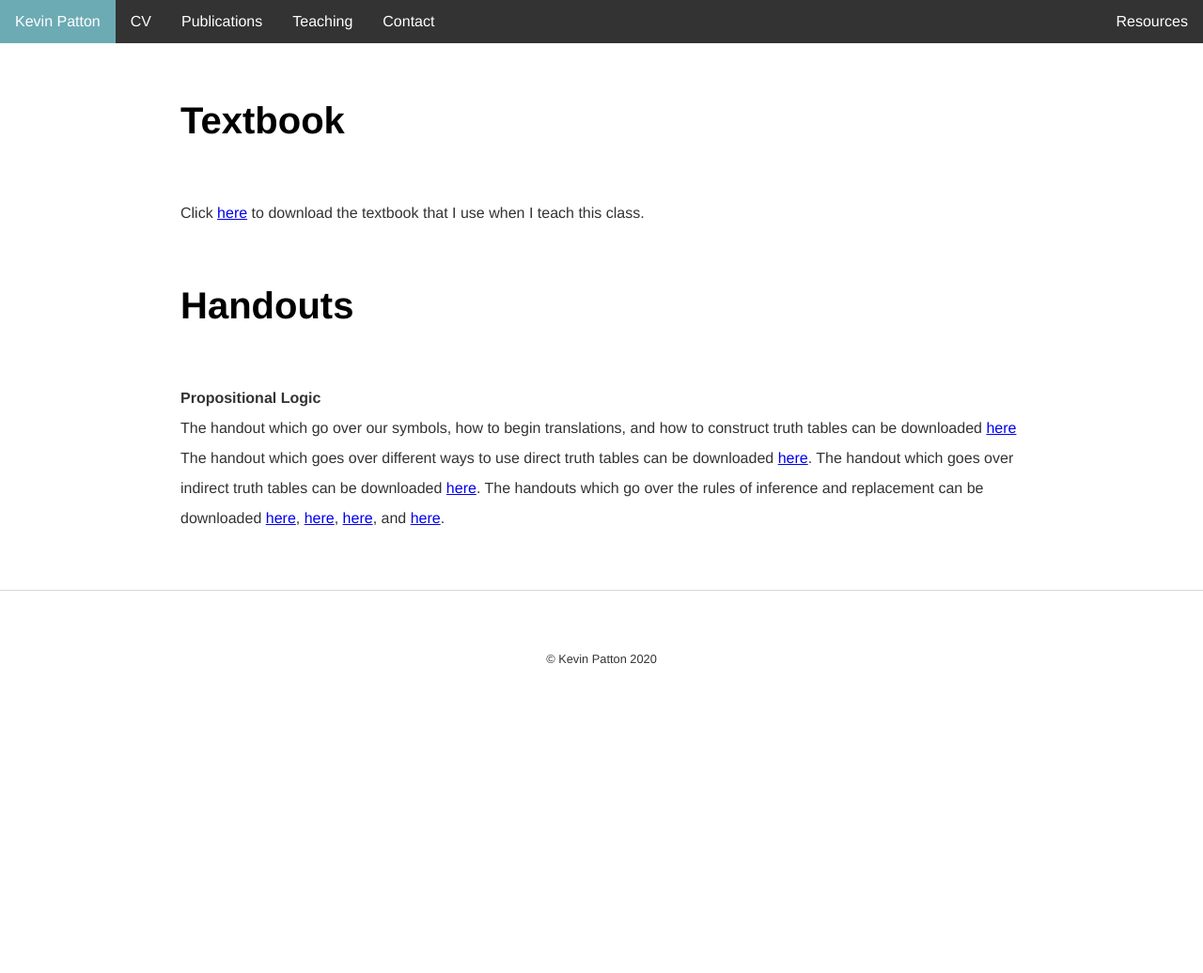
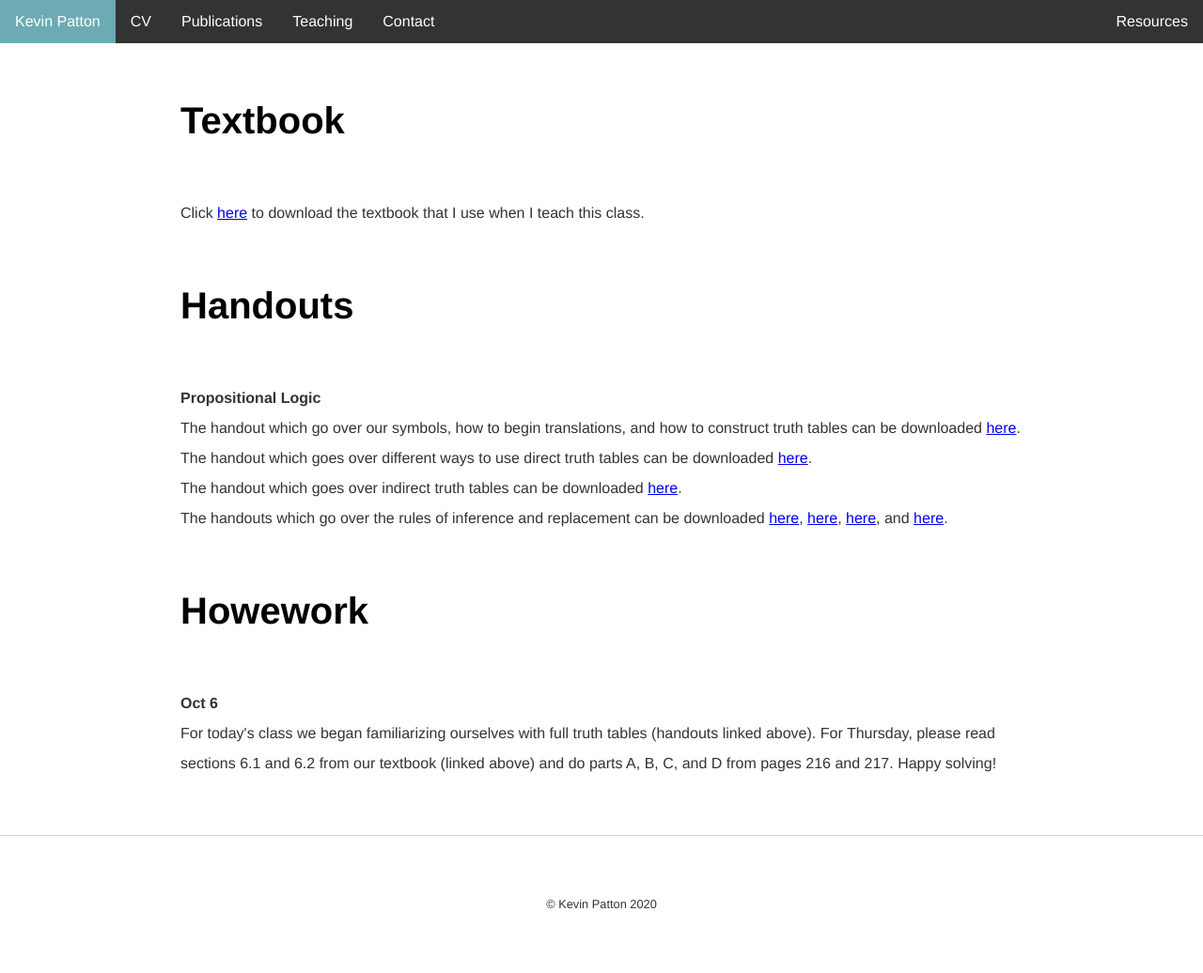
Before and after one commit to kevinjpatton/kevinjpatton.github.io, a Jekyll site: the page built from teaching/phil_1210/index.html, in a window 1280 px wide. Shown: the whole page at 94% size. Built offline with Jekyll 4.4.1, drawn with Linux system fonts in a browser that asks for light colours; Markdown is read by kramdown in place of the engine named in the settings; before the commit the page ends 900 px from its top, so only the background shows below that.

Commit message:
Update index.html

```diff
--- a/teaching/phil_1210/index.html
+++ b/teaching/phil_1210/index.html
@@ -8,11 +8,15 @@ title: Teaching - Phil 1210
 <h1>Handouts</h1>
 
 <p><b>Propositional Logic</b><br>
-The handout which go over our symbols, how to begin translations, and how to construct truth tables can be downloaded <a href="/teaching/phil_1210/Propositional - 1.pdf" target="_blank">here</a>
+The handout which go over our symbols, how to begin translations, and how to construct truth tables can be downloaded <a href="/teaching/phil_1210/Propositional - 1.pdf" target="_blank">here</a>.<br>
 
-The handout which goes over different ways to use direct truth tables can be downloaded <a href="/teaching/phil_1210/Propositional - 2.pdf" target="_blank">here</a>.
+The handout which goes over different ways to use direct truth tables can be downloaded <a href="/teaching/phil_1210/Propositional - 2.pdf" target="_blank">here</a>.<br>
+
+The handout which goes over indirect truth tables can be downloaded  <a href="/teaching/phil_1210/Propositional - 3.pdf" target="_blank">here</a>.<br>
+
+The handouts which go over the rules of inference and replacement can be downloaded <a href="/teaching/phil_1210/Inference Rules 1.pdf" target="_blank">here</a>, <a href="/teaching/phil_1210/Inference Rules 2.pdf target="_blank">here</a>, <a href="/teaching/phil_1210/Replacement Rules 1.pdf" target="_blank">here</a>, and <a href="/teaching/phil_1210/Replacement Rules 2.pdf" target="_blank">here</a>.<br></p>
 
 
-The handout which goes over indirect truth tables can be downloaded  <a href="/teaching/phil_1210/Propositional - 3.pdf" target="_blank">here</a>.
-
-The handouts which go over the rules of inference and replacement can be downloaded <a href="/teaching/phil_1210/Inference Rules 1.pdf" target="_blank">here</a>, <a href="/teaching/phil_1210/Inference Rules 2.pdf target="_blank">here</a>, <a href="/teaching/phil_1210/Replacement Rules 1.pdf" target="_blank">here</a>, and <a href="/teaching/phil_1210/Replacement Rules 2.pdf" target="_blank">here</a>.<br></p>
+  <h1>Howework</h1>
+  <p><b>Oct 6</b><br>
+For today's class we began familiarizing ourselves with full truth tables (handouts linked above).  For Thursday, please read sections 6.1 and 6.2 from our textbook (linked above) and do parts A, B, C, and D from pages 216 and 217.  Happy solving!
```
